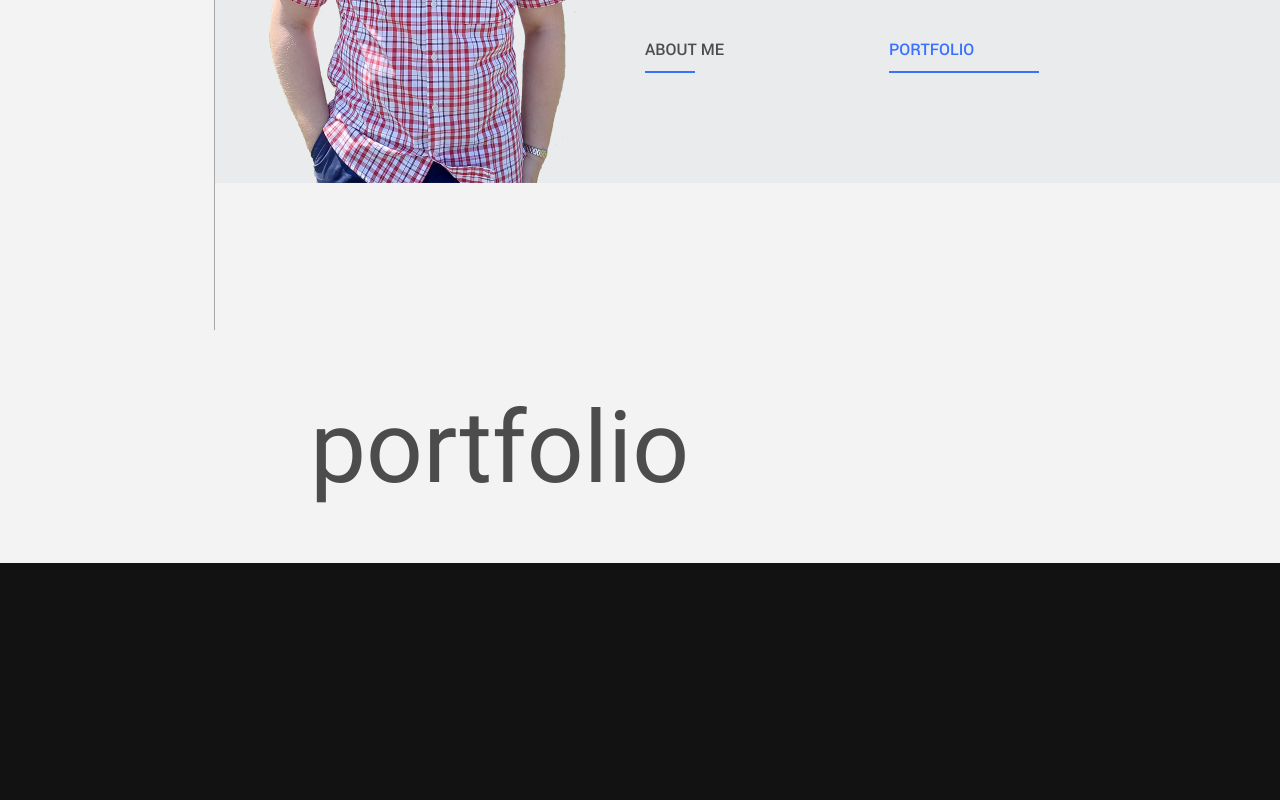
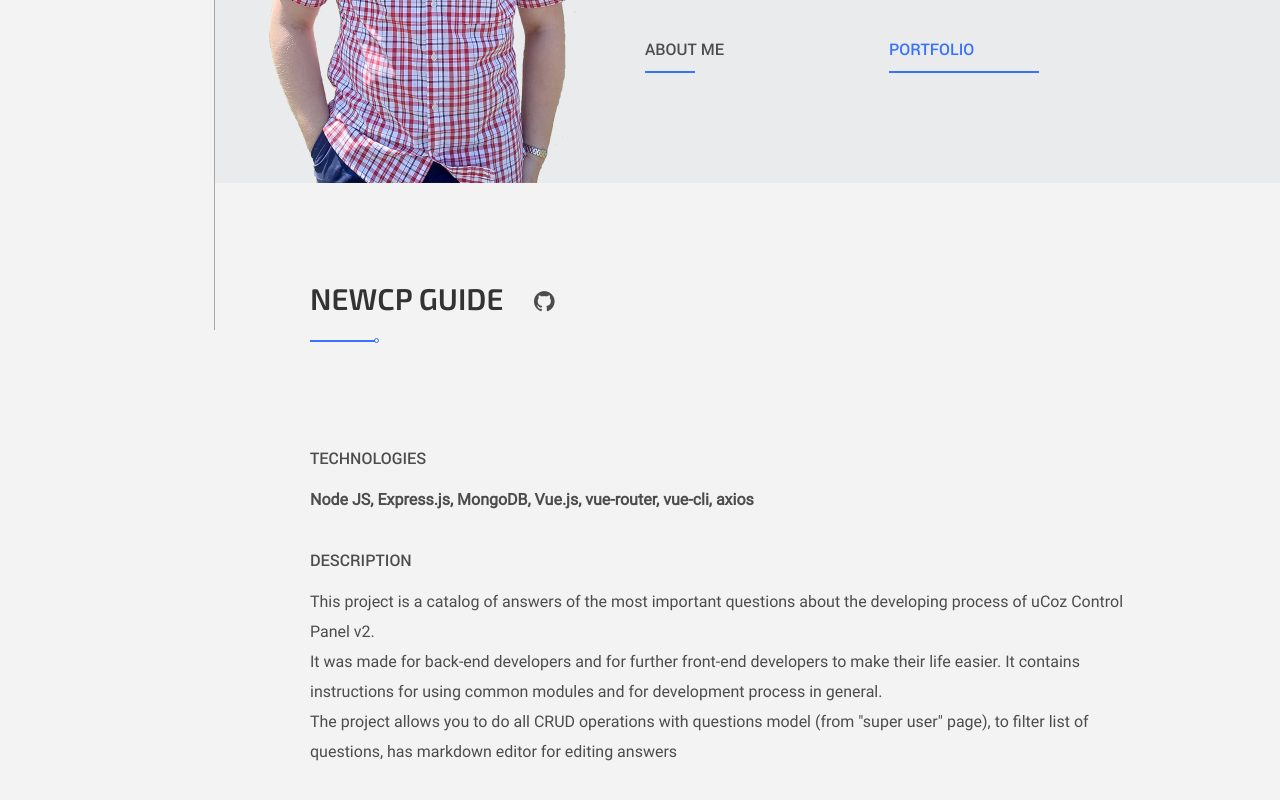
Before and after one commit to v3il/my-visit-card, a Vue app: page /#/portfolio in a window 1280 px wide. Shown: the part 470-1270 px from the top of the page. Before the commit the page ends 1033 px from the top, so only its background shows below. Built offline with nearby package versions, Linux system fonts and the light colour scheme; no server answers; sample sign-in values are in the browser's storage.

Commit message:
Development of 'Portfolio' section

```diff
--- a/src/components/content/AboutSection.vue
+++ b/src/components/content/AboutSection.vue
@@ -257,7 +257,7 @@
                         </h1>
 
                         <p class="experience-info-block__project-technologies">
-                            Node.js, Express, ejs, mongo, jQuery, Vue.js, Webpack, eslint, Bootstrap
+                            Node.js, Express, ejs, mongo, Docker, jQuery, Vue.js, Webpack, eslint, Bootstrap
                         </p>
 
                         <h3 class="default-title">
@@ -302,6 +302,14 @@
                                 </td>
                                 <td class="achievements-table__item__result">
                                     It became easier to work with the front-end of the project and introduce new functionality
+                                </td>
+                            </tr>
+                            <tr class="achievements-table__item">
+                                <td class="achievements-table__item__task">
+                                    Added i18n support to the project
+                                </td>
+                                <td class="achievements-table__item__result">
+                                    The project started to support both Russian and English languages
                                 </td>
                             </tr>
                             </tbody>
@@ -503,10 +511,6 @@
 </script>
 
 <style>
-    .fa-github {
-        font-size: 33px;
-    }
-
     .content__info-block {
         padding: 100px 120px 100px 95px;
     }
@@ -823,6 +827,10 @@
         transition: color 0.5s ease;
     }
 
+    .contact-info-block__social-item .fa-github {
+        font-size: 33px;
+    }
+
     @media screen and (max-width: 360px) {
         .contact-info-block__social-item {
             margin-right: 30px;
--- a/src/components/content/PortfolioSection.vue
+++ b/src/components/content/PortfolioSection.vue
@@ -1,24 +1,162 @@
 <template>
     <div class="content__section">
-        <div class="a">
-            portfolio
+        <div
+            v-for="project in projects"
+            class="content__info-block info-block project-info-block"
+            :id="project.id"
+        >
+            <div class="info-block__title-block">
+                <h2 class="info-block__title">
+                    {{project.name}}
+
+                    <a
+                        v-if="project.githubLink"
+                        :href="project.githubLink"
+                        target="_blank"
+                        class="project-info-block__project-link"
+                        title="GitHub repository"
+                    >
+                        <i class="fa fa-github project-info-block__project-icon"></i>
+                    </a>
+
+                    <a
+                        v-if="project.previewLink"
+                        :href="project.previewLink"
+                        target="_blank"
+                        class="project-info-block__project-link"
+                        title="Live demo"
+                    >
+                        <i class="fa fa-eye project-info-block__project-icon"></i>
+                    </a>
+                </h2>
+                <div class="info-block__title-separator">
+                    <div class="info-block__title-separator-line"></div>
+                    <div class="info-block__title-separator-ring"></div>
+                </div>
+            </div>
+
+            <div class="project-info-block__project-description">
+                <div class="project-info-block__technologies-block">
+                    <h3 class="default-title project-info-block__technologies-title">
+                        Technologies
+                    </h3>
+
+                    <p class="experience-info-block__project-technologies">
+                        {{project.technologies.join(', ')}}
+                    </p>
+                </div>
+
+                <div class="project-info-block__description-block">
+                    <h3 class="project-info-block__description-title default-title">
+                        Description
+                    </h3>
+
+                    <p v-html="project.description"></p>
+                </div>
+            </div>
         </div>
     </div>
 </template>
 
 <script>
+    import projects from '../../projects';
+    import Tooltip from "../../vendor/popped-element/Tooltip";
+
     export default {
         data() {
             return {
-
+                projects,
             }
         }
     }
 </script>
 
 <style>
-    .a {
-        padding: 250px 120px 100px 95px;
-        font-size: 100px;
+    .content__info-block {
+        padding: 100px 120px 100px 95px;
+    }
+
+    .content__info-block:nth-child(2n) {
+        background-color: #fff;
+    }
+
+    .info-block__title {
+        font-size: 30px;
+        text-transform: uppercase;
+        font-family: Exo2SemiBold;
+        font-weight: 400;
+        color: #333;
+    }
+
+    .info-block__title-separator {
+        margin-top: 25px;
+        display: flex;
+        align-items: center;
+        margin-bottom: 100px;
+    }
+
+    .info-block__title-separator-line {
+        background-color: #3971ff;
+        height: 2px;
+        width: 65px;
+    }
+
+    .info-block__title-separator-ring {
+        background-color: transparent;
+        border: 1px solid #3971ff;
+        border-radius: 50%;
+        width: 5px;
+        height: 5px;
+        margin-left: -1px;
+    }
+
+    .default-title {
+        text-decoration: none;
+        text-transform: uppercase;
+        line-height: 30px;
+        font-size: 16px;
+        color: #4c4c4c;
+        font-family: RobotoMedium;
+        font-weight: 500;
+        margin-bottom: 12px;
+    }
+
+    .project-info-block__description-block {
+        margin-top: 30px;
+    }
+
+    .project-info-block__project-icon {
+        font-size: 24px;
+        color: #4c4c4c;
+        transition: color 0.5s;
+    }
+
+    .project-info-block__project-icon:hover {
+        color: #3971ff;
+    }
+
+    .project-info-block__project-link {
+        display: inline-block;
+        margin-left: 12px;
+    }
+
+    .project-info-block__project-link:first-child {
+        margin-left: 24px;
+    }
+
+    .experience-info-block__project-technologies {
+        font-weight: bold;
+    }
+
+    @media screen and (max-width: 850px) {
+        .content__info-block {
+            padding: 50px;
+        }
+    }
+
+    @media screen and (max-width: 450px) {
+        .content__info-block {
+            padding: 25px;
+        }
     }
 </style>
--- /dev/null
+++ b/src/projects.js
@@ -0,0 +1,37 @@
+const projects = [
+    {
+        name: 'NewCP Guide',
+        technologies: [
+            'Node JS',
+            'Express.js',
+            'MongoDB',
+            'Vue.js',
+            'vue-router',
+            'vue-cli',
+            'axios',
+        ],
+        description: '<div style="width: 14px;"></div>This project is a catalog of answers of the most ' +
+            'important questions about the developing process of uCoz Control Panel v2.<br>It was made ' +
+            'for back-end developers and for further front-end developers to make their life easier. ' +
+            'It contains instructions for using common modules and for development process in general. ' +
+            '<br>The project allows you to do all CRUD operations with questions model (from "super user" page), ' +
+            'to filter list of questions, has markdown editor for editing answers',
+        githubLink: 'https://github.com/v3il/NewCPGuide',
+        previewLink: ''
+    },
+    // {
+    //     name: 'NewCPGuide2',
+    //     technologies: [
+    //         'Node JS',
+    //         'jQuery',
+    //     ],
+    //     description: 'My awesome project',
+    //     link: 'http://github.com'
+    // }
+];
+
+projects.forEach((project) => {
+    project.id = project.name.toLowerCase().replace(/ /g, '-');
+});
+
+export default projects;
--- a/src/views/MainPage.vue
+++ b/src/views/MainPage.vue
@@ -31,15 +31,26 @@
 
     import {mainRouteNames} from "../routes";
 
+    import projects from '../projects';
+
     export default {
         name: 'main-page',
 
         data() {
+            const portfolioSectionSidebarItems = projects.map((project, index) => {
+                return {
+                    text: project.name,
+                    link: "#",
+                    tag: project.id,
+                    isActive: index === 0,
+                }
+            });
+
             return {
+                portfolioSectionSidebarItems,
+
                 sidebarOpened: false,
-
                 currentPageSidebarItems: [],
-
                 aboutSectionSidebarItems: [
                     {
                         text: "Skills",
@@ -66,29 +77,6 @@
                         isActive: false,
                     },
                 ],
-
-                // portfolioSectionSidebarItems: [
-                //     {
-                //         text: "p1",
-                //         link: "#",
-                //         isActive: true,
-                //     },
-                //     {
-                //         text: "p2",
-                //         link: "#",
-                //         isActive: false,
-                //     },
-                //     {
-                //         text: "p3",
-                //         link: "#",
-                //         isActive: false,
-                //     },
-                //     {
-                //         text: "p4",
-                //         link: "#",
-                //         isActive: false,
-                //     },
-                // ]
             }
         },
 
```
